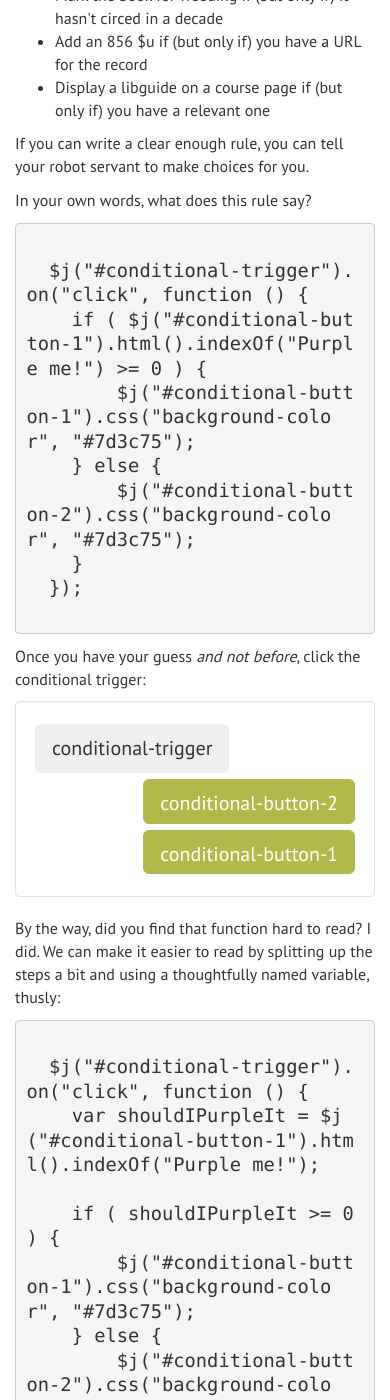
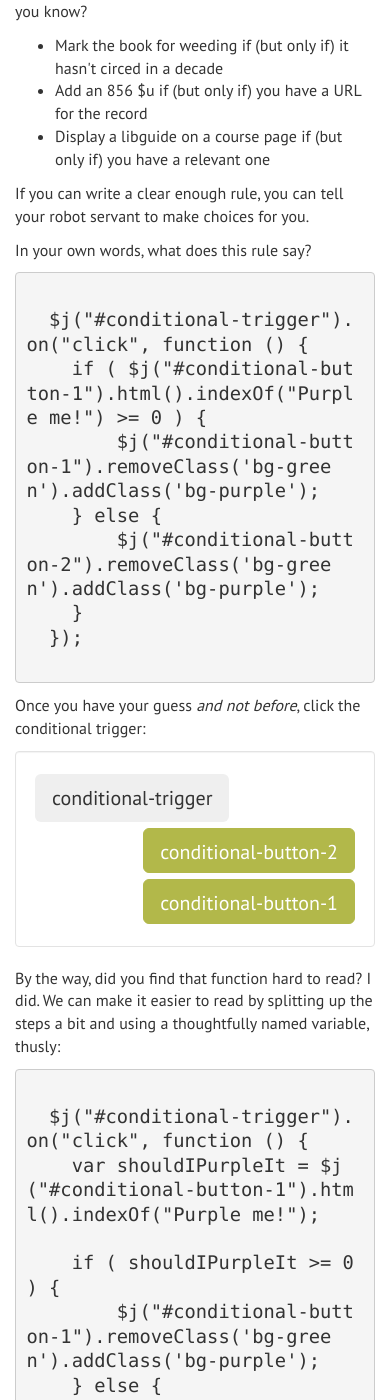
Before and after one commit to thatandromeda/courseware, a Jekyll site: the page Intro-via-jQuery/functions.html, which Jekyll copies as it is, in a window 390 px wide and 1400 px high, scrolled down 5242 px. Built offline with Jekyll 4.4.1, drawn with Linux system fonts in a browser that asks for light colours; nearby versions of some CDN libraries; some web fonts are replaced; some of the changed text lies outside the part shown.

```diff
--- a/Intro-via-jQuery/css/custom.css
+++ b/Intro-via-jQuery/css/custom.css
@@ -31,6 +31,13 @@ h3 {
   margin-top: 2em;
   padding-top: .5em;
   border-top: 4px solid #b2b84a;
+}
+
+h3.no-bar {
+  margin-top: inherit;
+  padding: inherit;
+  padding-left: 0;
+  border: none;
 }
 
 .jumbotron {
@@ -218,6 +225,10 @@ strong {
   height: 213px;
 }
 
+.kitten-button {
+  background-image: url('http://bit.ly/1rECbMl');
+}
+
 /* Sticky footer styles
 -------------------------------------------------- */
 html {
--- a/Intro-via-jQuery/functions.html
+++ b/Intro-via-jQuery/functions.html
@@ -101,7 +101,7 @@
 
             <p>
               <code class="code-big">
-                  $j("#yellow-div").css(<span class="highlight">"background-color", "#7d3c75"</span>);
+                  $j("#yellow-div").<span class="highlight">addClass('bg-purple').removeClass('bg-yellow')</span>;
               </code>
             </p>
 
@@ -144,7 +144,7 @@
 <pre>
 <code class="code-big">
   $j("#yellow-trigger").on("click", function() {
-    $j("#yellow-div").css("background-color", "#7d3c75");
+    $j("#yellow-div").addClass('bg-purple').removeClass('bg-yellow');
   });
 </code>
 </pre>
@@ -324,9 +324,9 @@
 <code class="code-big">
   $j("#conditional-trigger").on("click", function () {
     if ( $j("#conditional-button-1").html().indexOf("Purple me!") >= 0 ) {
-        $j("#conditional-button-1").css("background-color", "#7d3c75");
+        $j("#conditional-button-1").removeClass('bg-green').addClass('bg-purple');
     } else {
-        $j("#conditional-button-2").css("background-color", "#7d3c75");
+        $j("#conditional-button-2").removeClass('bg-green').addClass('bg-purple');
     }
   });
 </code>
@@ -361,9 +361,9 @@
     var shouldIPurpleIt = $j("#conditional-button-1").html().indexOf("Purple me!");
 
     if ( shouldIPurpleIt >= 0 ) {
-        $j("#conditional-button-1").css("background-color", "#7d3c75");
+        $j("#conditional-button-1").removeClass('bg-green').addClass('bg-purple');
     } else {
-        $j("#conditional-button-2").css("background-color", "#7d3c75");
+        $j("#conditional-button-2").removeClass('bg-green').addClass('bg-purple');
     }
   });
 </code>
@@ -494,7 +494,7 @@
 <code class="code-big">
   $j("#loop-trigger-1").on("click", function() {
     $j(".loop-1").each(function() {
-        $j(this).css("background-color", "#7d3c75");
+        $j(this).removeClass('bg-yellow').addClass('bg-purple');
     });
   });
 </code>
@@ -696,12 +696,12 @@
     $j(".loop-2").each(function() {
         var targetColor = $j(this).html();
 
-        if (targetColor.indexOf('Purple') >= 0) {
-          $j(this).css("background-color", "#7d3c75");
-        } else if (targetColor.indexOf('Orange') >= 0) {
-          $j(this).css("background-color", "#e67747");
-        } else if (targetColor.indexOf('Lavender') >= 0) {
-          $j(this).css("background-color", "#826c9c");
+        if ( targetColor.indexOf('Purple') >= 0 ) {
+          $j(this).removeClass('bg-yellow').addClass('bg-purple');
+        } else if ( targetColor.indexOf('Orange') >= 0 ) {
+          $j(this).removeClass('bg-yellow').addClass('bg-orange');
+        } else if ( targetColor.indexOf('Lavender') >= 0 ) {
+          $j(this).removeClass('bg-yellow').addClass('bg-lavender');
         }
     });
   });
@@ -1149,7 +1149,7 @@ return something; call the function
   * This is where you need the most TAs
 
 MAKE SURE YOU HAVE ALREADY INTRODUCED....
-.css()
+.addClass(), .removeClass(), .hasClass()
 .html()
 .indexOf() and its weirdness
 .each() and $j(this)
@@ -1217,8 +1217,9 @@ MAKE SURE YOU HAVE ALREADY INTRODUCED....
                 </li>
                 <li>
                   JavaScript is <em>case sensitive</em>; variablename
-                  and variableName are different. css() is a function, but
-                  CSS() is not. Have you been consistent in your case usage?
+                  and variableName are different. removeClass() is a function,
+                  but removeclass() is not. Have you been consistent in your
+                  case usage?
                 </li>
                 <li>
                   <code>Uncaught SyntaxError: Unexpected token (</code> or
@@ -1322,14 +1323,14 @@ MAKE SURE YOU HAVE ALREADY INTRODUCED....
       var $j = jQuery.noConflict();
 
       $j("#yellow-trigger").on("click", function() {
-        $j("#yellow-div").css("background-color", "#7d3c75");
+        $j("#yellow-div").removeClass('bg-yellow').addClass('bg-purple');
       });
     </script>
 
     <script type="text/javascript">
       $j("#loop-trigger-1").on("click", function() {
         $j(".loop-1").each(function() {
-            $j(this).css("background-color", "#7d3c75");
+            $j(this).removeClass('bg-yellow').addClass('bg-purple');
         });
       });
     </script>
@@ -1339,9 +1340,9 @@ MAKE SURE YOU HAVE ALREADY INTRODUCED....
 
       $j("#conditional-trigger").on("click", function () {
         if ( $j("#conditional-button-1").html().indexOf("Purple me!") >= 0) {
-            $j("#conditional-button-1").css("background-color", "#7d3c75");
+            $j("#conditional-button-1").removeClass('bg-green').addClass('bg-purple');
         } else {
-            $j("#conditional-button-2").css("background-color", "#7d3c75");
+            $j("#conditional-button-2").removeClass('bg-green').addClass('bg-purple');
         }
       });
     </script>
@@ -1353,12 +1354,12 @@ MAKE SURE YOU HAVE ALREADY INTRODUCED....
         $j(".loop-2").each(function(index) {
             var targetColor = $j(this).html();
 
-            if (targetColor.indexOf('Purple') >= 0) {
-              $j(this).css("background-color", "#7d3c75");
-            } else if (targetColor.indexOf('Orange') >= 0) {
-              $j(this).css("background-color", "#e67747");
-            } else if (targetColor.indexOf('Lavender') >= 0) {
-              $j(this).css("background-color", "#826c9c");
+            if ( targetColor.indexOf('Purple') >= 0 ) {
+              $j(this).removeClass('bg-yellow').addClass('bg-purple');
+            } else if ( targetColor.indexOf('Orange') >= 0 ) {
+              $j(this).removeClass('bg-yellow').addClass('bg-orange');
+            } else if ( targetColor.indexOf('Lavender') >= 0 ) {
+              $j(this).removeClass('bg-yellow').addClass('bg-lavender');
             }
         });
       });
```
Also changed, not shown: Intro-via-jQuery/conditionals.html (+22 -68 lines), Intro-via-jQuery/intro.html (added, +375 -0 lines), Intro-via-jQuery/loops.html (+20 -24 lines), Intro-via-jQuery/img/screenshot-chrome-console.png (added), Intro-via-jQuery/img/screenshot-chrome.png (added), Intro-via-jQuery/img/screenshot-firefox-console.png (added), Intro-via-jQuery/img/screenshot-firefox.png (added), Intro-via-jQuery/img/screenshot-safari-console.png (added), Intro-via-jQuery/img/screenshot-safari.png (added).
